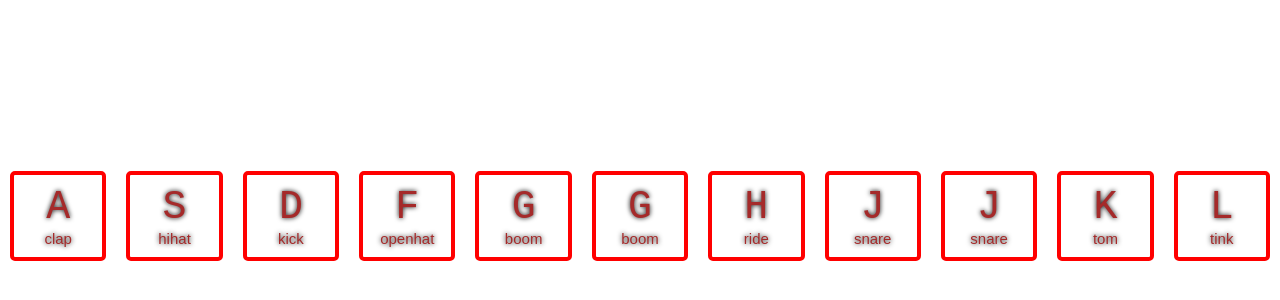
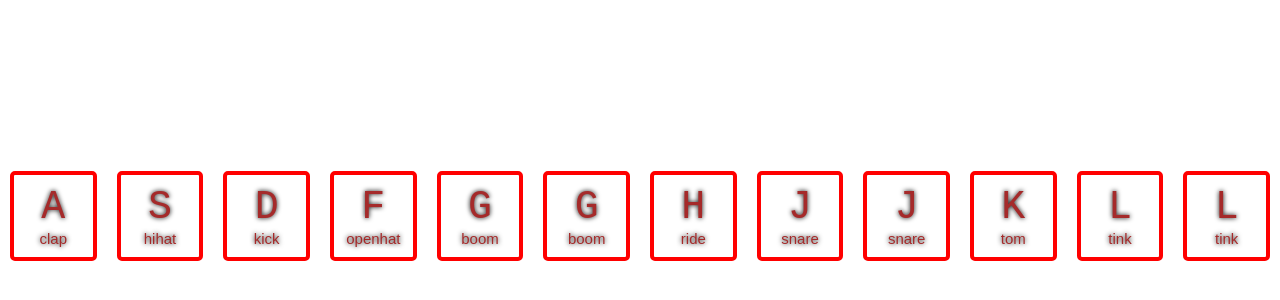
Before and after one commit to bryan-emerson/keys, a plain HTML site: page index.html in a window 1280 px wide. Shown: the part 184-484 px from the top of the page. Drawn offline with Linux system fonts and the light colour scheme.

Commit message:
token update

```diff
--- a/index.html
+++ b/index.html
@@ -54,6 +54,10 @@
         <kbd>L</kbd>
         <span>tink</span>
       </div>
+      <div data-key="76" class="key">
+        <kbd>L</kbd>
+        <span>tink</span>
+      </div>
     </div>
 
 
```
